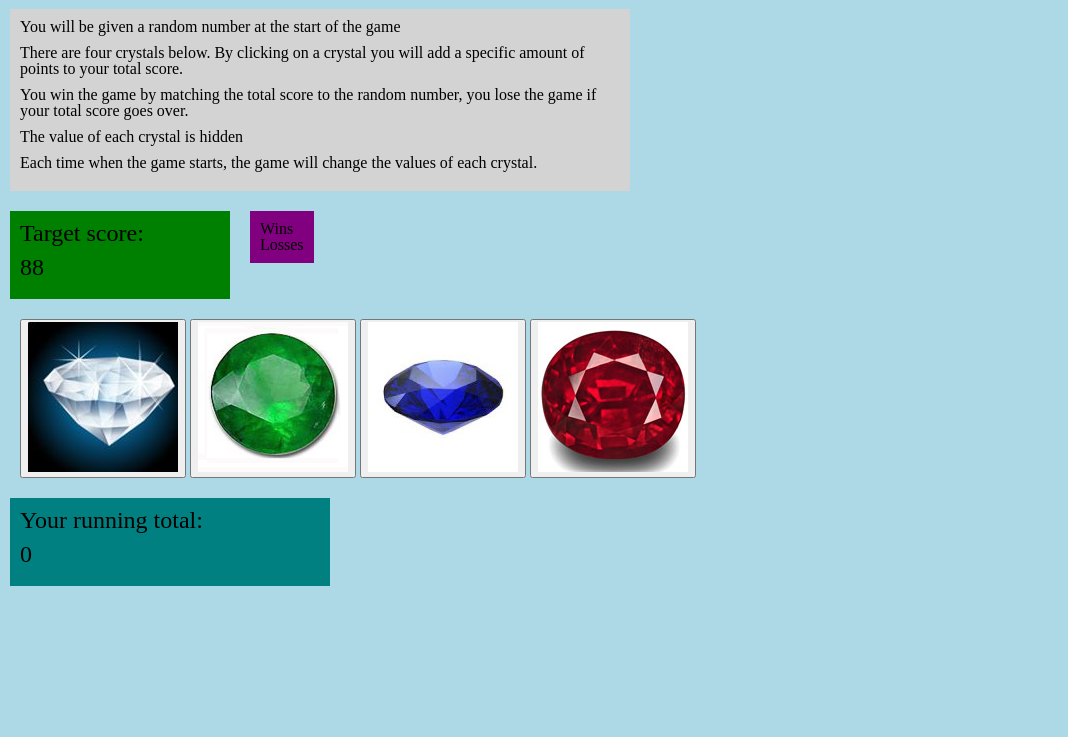
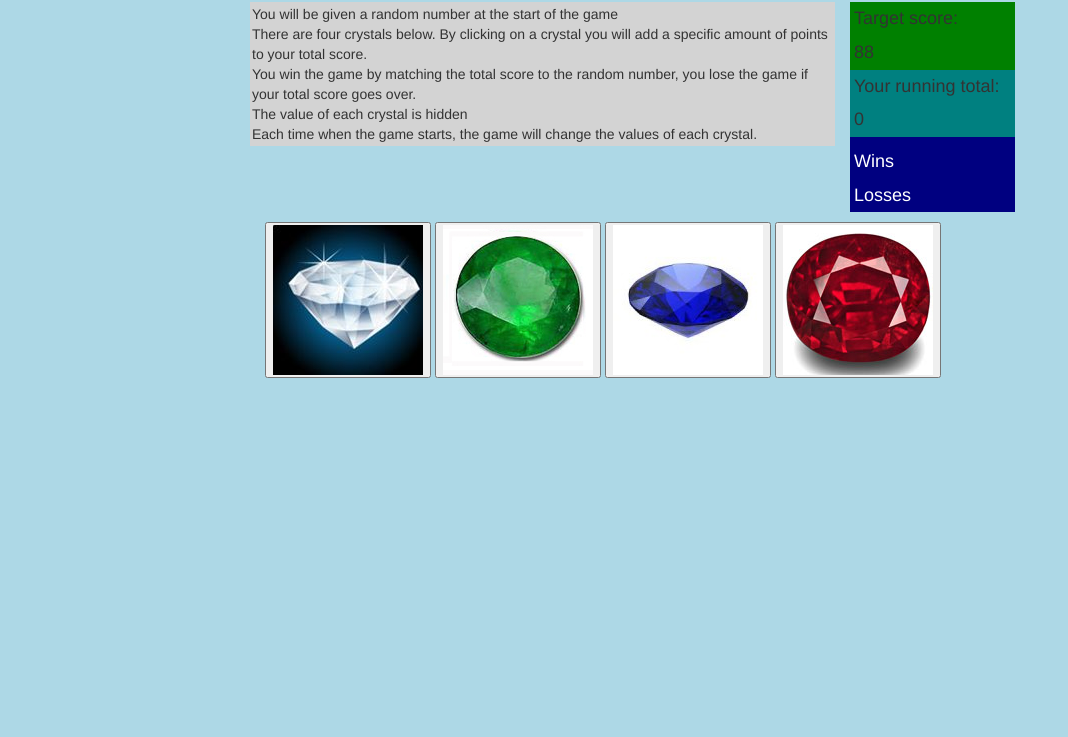
Before and after one commit to Peter-Burns/week-4-game, a plain HTML site: page index.html in a window 1280 px wide. Shown: the part 63-800 px from the top of the page, without its empty margins (0-1068 px from the left). Drawn offline with nearby package versions, Linux system fonts and the light colour scheme.

Commit message:
changed layout to bootstrap

```diff
--- a/assets/css/style.css
+++ b/assets/css/style.css
@@ -1,40 +1,38 @@
-div{
-	padding: 10px;
-	margin:10px;
-}
-p {
-	margin-bottom:10px;
+p{
+	margin:0;
+	padding:0;
 }
 h1{
 	font-size:32px;
 	color:white;
+	text-align: center;
 }
 body{
 	background:lightblue;
 }
 .gameTitle {
 	background:brown;
-	width:300px;
+	width:400px;
+	margin:0 auto;
 }
 .instructions {
 	background:lightgrey;
-	width:600px;
+	padding:2px;
 }
 .targetScore {
-	background:green;
-	width:200px;
-	float:left;
-	font-size:24px;
+	background:green;;
 }
 .winLoss{
-	background:purple;
-	float:left;
+	background:#000080;
+	color:white;
 }
 .crystals{
-	clear:both;
+	margin-top:10px;
 }
 .runningTotal {
-	font-size:24px;
 	background:teal;
-	width:300px;
 }
+.numberBoxes>p{
+	padding:4px;
+	font-size:18px;
+}
--- a/index.html
+++ b/index.html
@@ -1,17 +1,20 @@
 <!DOCTYPE html>
 <html>
+
 <head>
-	<link rel="stylesheet" type="text/css" href="assets/css/reset.css">
+	<link rel="stylesheet" href="https://maxcdn.bootstrapcdn.com/bootstrap/3.3.7/css/bootstrap.min.css">
 	<link rel="stylesheet" type="text/css" href="assets/css/style.css">
-	<script
-  src="https://code.jquery.com/jquery-3.2.1.js"
-  integrity="sha256-DZAnKJ/6XZ9si04Hgrsxu/8s717jcIzLy3oi35EouyE="
-  crossorigin="anonymous"></script>
+	<script src="https://code.jquery.com/jquery-3.2.1.js" integrity="sha256-DZAnKJ/6XZ9si04Hgrsxu/8s717jcIzLy3oi35EouyE=" crossorigin="anonymous"></script>
 	<title>Crystal Game</title>
 </head>
+
 <body>
-	<div class='gameTitle'><h1>Crystals Game</h1></div>
-	<div class='instructions'>
+	<div class='container'>
+		<div class='gameTitle'>
+			<h1>Crystals Game</h1>
+		</div>
+		<div class='row'>
+			<div class='col-xs-6 col-xs-offset-2 instructions'>
 				<p>
 					You will be given a random number at the start of the game
 				</p>
@@ -28,11 +31,24 @@
 					Each time when the game starts, the game will change the values of each crystal.
 				</p>
 			</div>
-	<div class='targetScore'>
+			<div class='col-xs-2'>
+				<div class='targetScore numberBoxes'>
 					<p>Target score:</p>
 					<p id='targetScore'></p>
 				</div>
-	<div class='winLoss'><h2 id='result'></h2><h2 id='wins'>Wins</h2><h2 id='losses'>Losses</h2></div>
+				<div class='runningTotal numberBoxes'>
+					<p>Your running total:</p>
+					<p id='runningTotal'>Running Total</p>
+				</div>
+				<div class='winLoss numberBoxes'>
+					<p id='result'></p>
+					<p id='wins'>Wins</p>
+					<p id='losses'>Losses</p>
+				</div>
+			</div>
+		</div>
+		<div class='row'>
+			<div class='col-xs-8 col-xs-offset-2'>
 				<div class='crystals'>
 					<button class='crystalPic' value='diamond'>
 						<img src="assets/images/diamond.jpg">
@@ -47,10 +63,10 @@
 						<img src="assets/images/ruby.jpg">
 					</button>
 				</div>
-	<div class='runningTotal'>
-		<p>Your running total:</p>
-		<p id='runningTotal'>Running Total</p>
+			</div>
+		</div>
 	</div>
 	<script src="assets/javascript/game.js"></script>
 </body>
+
 </html>
```
Lines whose indentation alone changed are shown as unchanged.
